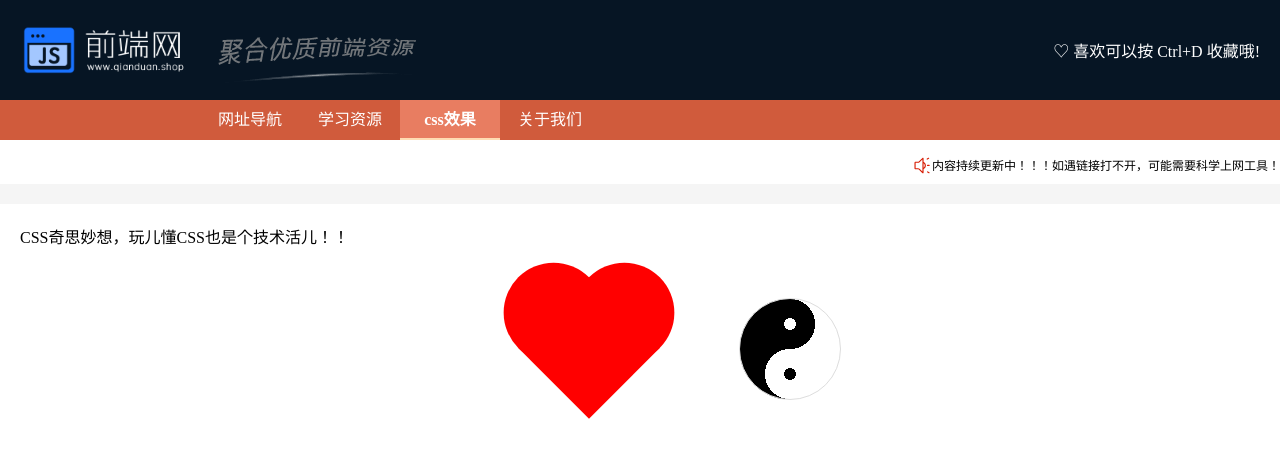
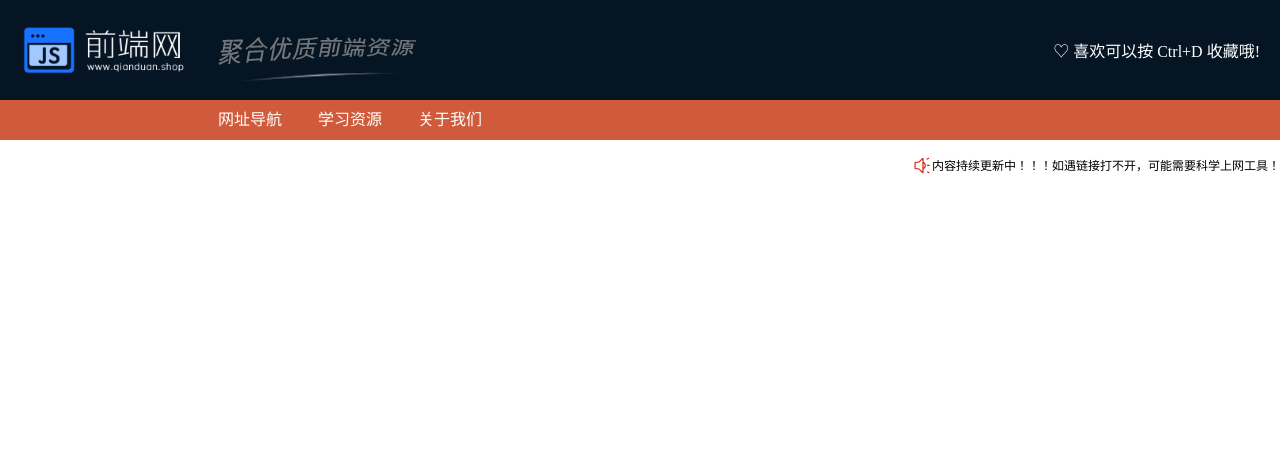
Before and after one commit to believeyourself/blogs, a React app in the folder front/: page /#/effects in a window 1280 px wide. Shown: the top 458 px of the page. Built offline with nearby package versions, Linux system fonts and the light colour scheme.

Commit message:
隐藏css分享

```diff
--- a/front/src/app.tsx
+++ b/front/src/app.tsx
@@ -47,7 +47,7 @@ class App extends React.Component {
               学习资源
             </NavLink>
             {/* <NavLink activeClassName={styles.active} to="/library" className={styles.item}>实用库</NavLink> */}
-            <NavLink activeClassName={styles.active} to="/effects" className={styles.item}>css效果</NavLink>
+            {/* <NavLink activeClassName={styles.active} to="/effects" className={styles.item}>css效果</NavLink> */}
             <NavLink activeClassName={styles.active} to="/aboutUs" className={styles.item}>关于我们</NavLink>
           </Router>
         </nav>
@@ -61,7 +61,7 @@ class App extends React.Component {
             <Route exact path="/" component={Sites}></Route>
             <Route path="/sites" component={Sites}></Route>
             <Route path="/resources" component={Resources}></Route>
-            <Route path="/effects" component={Effects}></Route>
+            {/* <Route path="/effects" component={Effects}></Route> */}
             <Route path="/aboutUs" component={AboutUs}></Route>
           </Switch>
         </Router>
--- a/front/src/pages/aboutUs/index.tsx
+++ b/front/src/pages/aboutUs/index.tsx
@@ -23,7 +23,7 @@ export default class AboutUs extends React.Component {
                     <h3 className={styles.title}>关于每个栏目的内容说明：</h3>
                     <p>网址导航：分享实用的学习网站，工具。</p>
                     <p>学习资源：前端电子书，优质博客收集分享。</p>
-                    <p>css效果：css实用技巧分享，通过简单的小例子帮助大家理解css的妙用。</p>
+                    {/* <p>css效果：css实用技巧分享，通过简单的小例子帮助大家理解css的妙用。</p> */}
                 </div>
             </div>
         </div>
--- a/front/src/pages/effects/bagua/bagua.less
+++ b/front/src/pages/effects/bagua/bagua.less
@@ -4,10 +4,21 @@
     border-radius: 50%;
     border: 1px solid #ddd;
     background-image:
-        radial-gradient( #000 6px, transparent 6px),
+        radial-gradient(#000 6px, transparent 6px),
         radial-gradient(#fff 6px, transparent 6px),
         radial-gradient(#fff 25px, transparent 25px),
         radial-gradient(#000 25px, transparent 25px),
         linear-gradient(90deg, #000 50px, #fff 50px);
     background-position: center 25px, center -25px, center 25px, center -25px, 0 0;
+    animation: 3s run linear infinite;
 }
+
+@keyframes run {
+    from {
+        transform: rotate(0);
+    }
+
+    to {
+        transform: rotate(360deg);
+    }
+}
--- a/front/src/pages/effects/heart/heart.less
+++ b/front/src/pages/effects/heart/heart.less
@@ -1,30 +1,33 @@
+@width : 50px;
+@height : 50px;
+
 .main {
-    width: 100px;
-    height: 100px;
+    width: @width;
+    height: @height;
     background-color: red;
     transform: rotate(45deg);
 
     &::before {
         display: inline-block;
-        width: 100px;
-        height: 100px;
-        border-radius: 50px;
+        width: @width;
+        height: @height;
+        border-radius: 50%;
         background-color: red;
         content: "";
         position: absolute;
-        top: -50px;
+        top: -(@width / 2);
         left: 0;
     }
 
     &::after {
         display: inline-block;
-        width: 100px;
-        height: 100px;
-        border-radius: 50px;
+        width: @width;
+        height: @height;
+        border-radius: 50%;
         background-color: red;
         content: "";
         position: absolute;
         top: 0;
-        left: -50px;
+        left: -(@height / 2);
     }
 }
```
